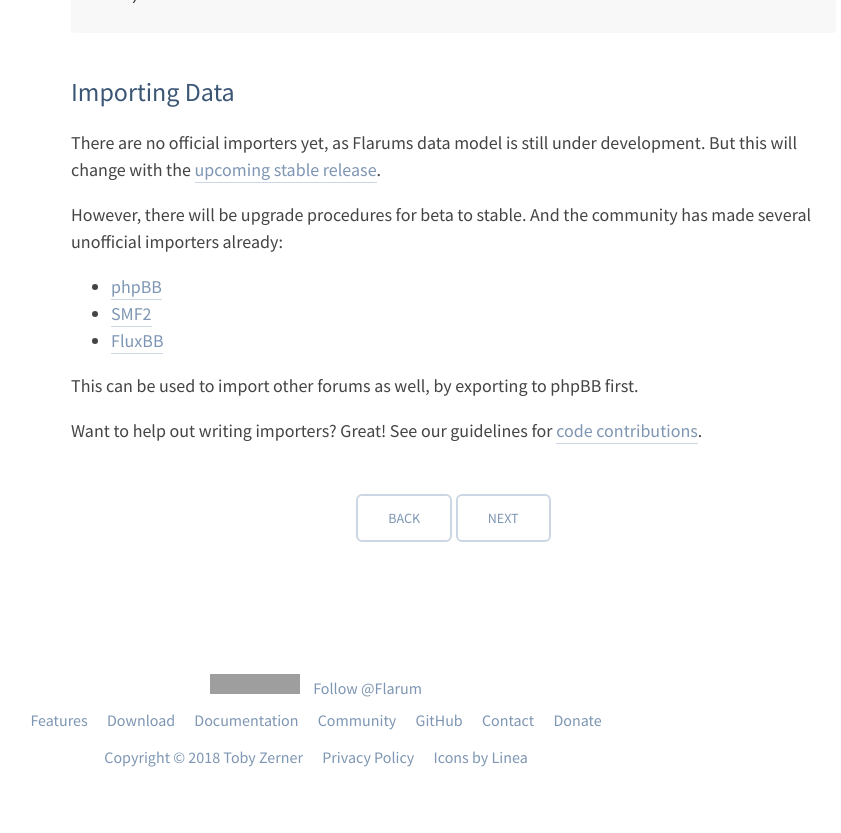
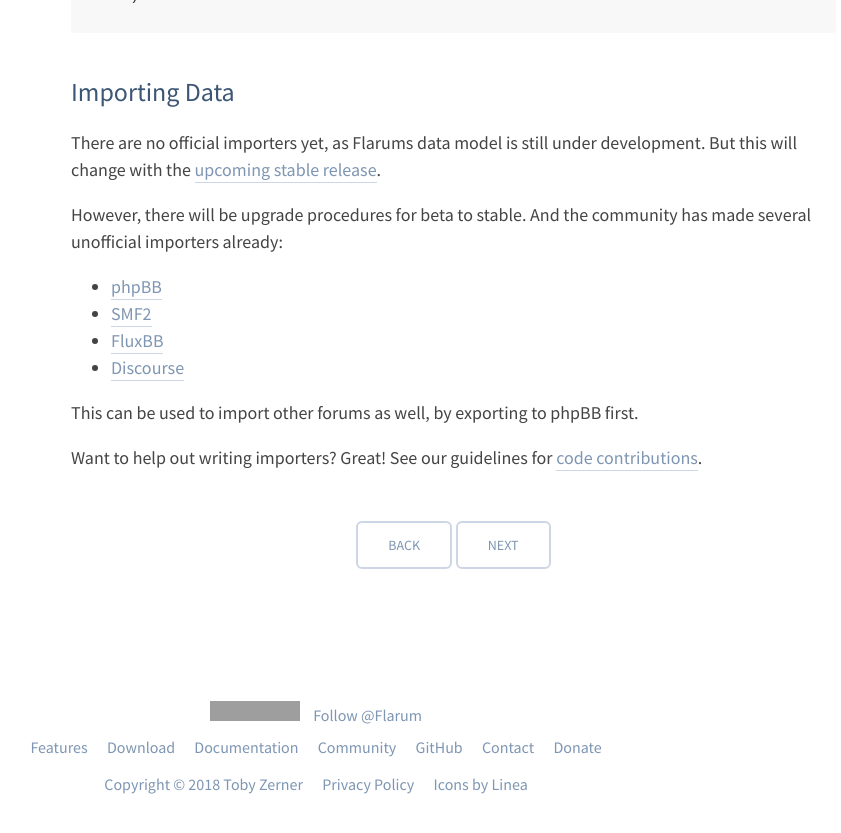
Before and after one commit to flarum/flarum.github.io, a Jekyll site: the page built from _docs/installation.md, in a window 1280 px wide and 900 px high, scrolled down 3667 px. Shown: the top 833 px of the window, without its empty margins (324-1165 px from the left). Built offline with Jekyll 4.4.1, drawn with Linux system fonts in a browser that asks for light colours; nearby versions of some CDN libraries; comment, search, counter and statistics services are not loaded; grey boxes are pictures that could not be loaded.

Commit message:
add reference to unofficial importer from Discourse (#77)

```diff
--- a/_docs/installation.md
+++ b/_docs/installation.md
@@ -142,6 +142,7 @@
 - [phpBB](https://discuss.flarum.org/d/1117-phpbb-migrate-script-updated-for-beta-5)
 - [SMF2](https://github.com/ItalianSpaceAstronauticsAssociation/smf2_to_flarum)
 - [FluxBB](https://discuss.flarum.org/d/3867-fluxbb-to-flarum-migration-tool)
+- [Discourse](https://github.com/TBits/discourse_to_flarum/)
 
 This can be used to import other forums as well, by exporting to phpBB first.
 
```
